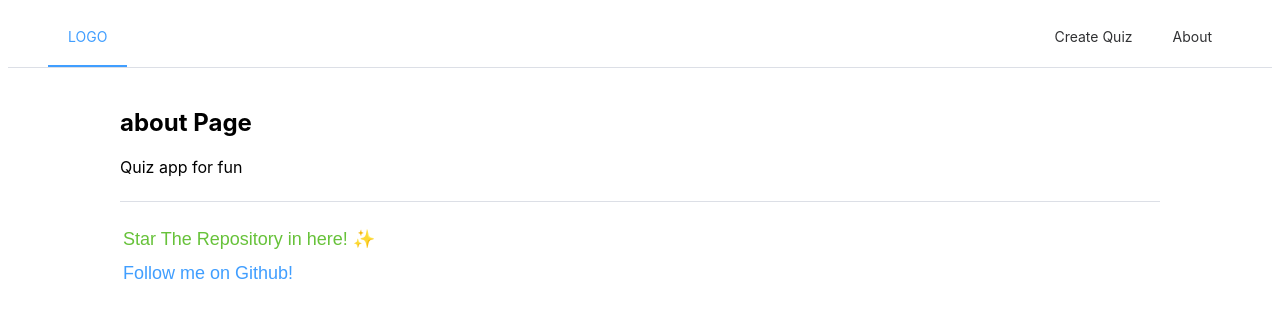
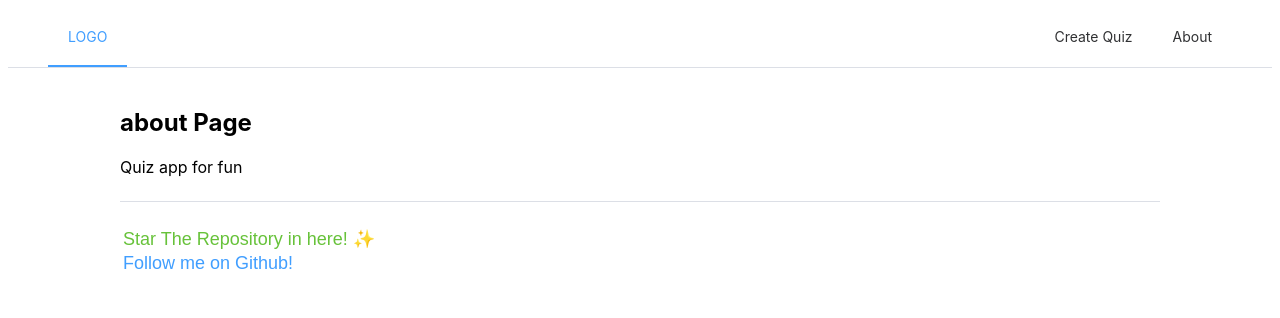
Before and after one commit to DjorroDev/quiz-app, a Vue app: page /about in a window 1280 px wide. Shown: the top 318 px of the page. Built offline with nearby package versions, Linux system fonts and the light colour scheme; the HTML template or start-up script is replaced by a standard one.

Commit message:
fix style

```diff
--- a/src/views/AboutView.vue
+++ b/src/views/AboutView.vue
@@ -16,11 +16,11 @@
 
 <style>
 a {
-  display: block;
   margin-bottom: 10px;
 }
 
 .about-btn {
+  display: block;
   font-size: large;
 }
 </style>
```
